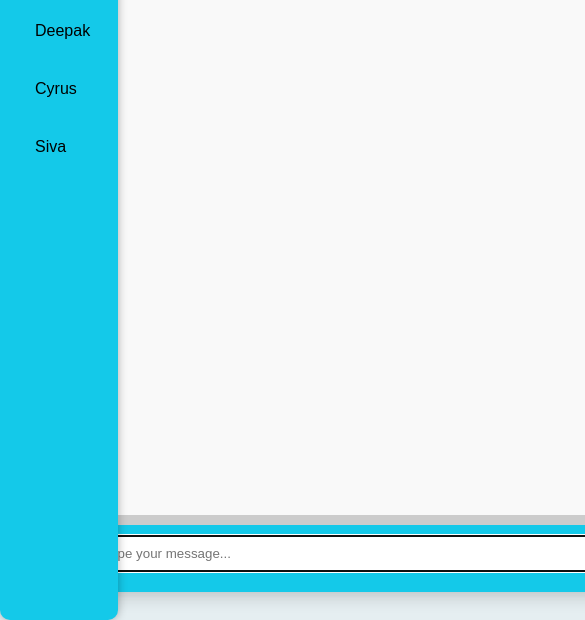
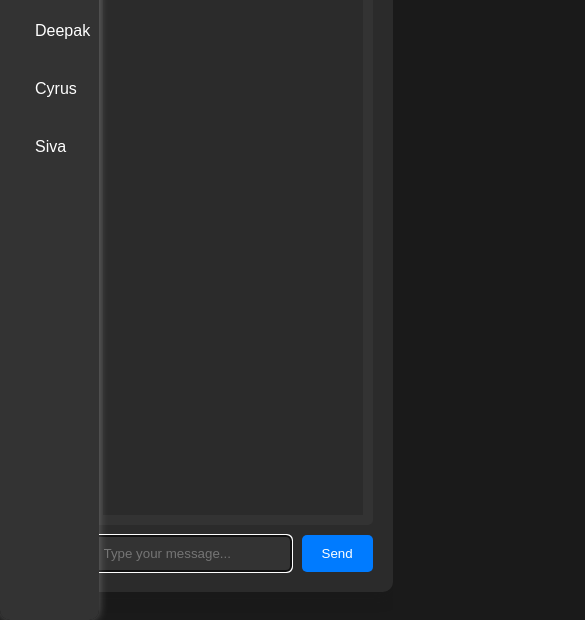
Before and after one commit to dazzy11/hari, a website: page index.html in a window 390 px wide. Shown: the part 224-844 px from the top of the page, 585 px wide, since content can reach past the window. Drawn offline with nearby package versions, Linux system fonts and the light colour scheme; no server answers.

Commit message:
dark theme applied

```diff
--- /dev/null
+++ b/client.js
@@ -0,0 +1,15 @@
+
+// Establish a connection to the server
+const socket = io();
+
+// Event handler for sending messages
+function sendMessage(message) {
+  socket.emit('message', message);
+}
+
+// Event handler for receiving messages
+socket.on('message', function(message) {
+  console.log('Received message:', message);
+  // Update the chat interface with the new message
+  // (e.g., append it to the chat window)
+});
--- a/index.html
+++ b/index.html
@@ -5,6 +5,7 @@
     <meta name="viewport" content="width=device-width, initial-scale=1.0">
     <title>Chat Application</title>
     <link rel="stylesheet" href="styles.css">
+    <script src="/socket.io/socket.io.js"></script>
 </head>
 <body>
     <div class="container">
@@ -39,7 +40,7 @@
             </div>
         </div>
     </div>
-
+    <script src="client.js"></script>
     <script src="app.js"></script>
 </body>
 
--- a/public/styles.css
+++ b/public/styles.css
@@ -3,7 +3,8 @@ body {
     font-family: Arial, sans-serif;
     margin: 0;
     padding: 0;
-    background-color: #e5eef1; /* Light gray background color */
+    background-color: #1a1a1a; /* Dark background color */
+    color: #e0e0e0; /* Light text color */
 }
 
 /* Chat container styles */
@@ -17,10 +18,10 @@ body {
 }
 
 .chat-container {
-    width: 70%; /* Adjusted width */
-    background-color: #f9f9f9; /* Light gray background color */
+    width: 85%; /* Adjusted width */
+    background-color: #2b2b2b; /* Darker gray background color */
     border-radius: 10px;
-    box-shadow: 0 0 20px rgba(0, 0, 0, 0.3); /* Shadow effect */
+    box-shadow: 0 0 20px rgba(255, 255, 255, 0.1); /* Shadow effect */
     padding: 20px;
     margin-top: 10px; /* Moved up */
     margin-right: 40px; /* Moved right */
@@ -56,24 +57,24 @@ body {
 .chat-box {
     height: calc(100vh - 250px); /* Set chat box height to fill the remaining height of the viewport */
     overflow-y: auto;
-    border: 10px solid #ccc;
+    border: 10px solid #333; /* Darker border color */
     padding: 1px;
     margin-bottom: 10px;
-    background-color: #f9f9f9; /* Light gray background color */
+    background-color: #2b2b2b; /* Darker gray background color */
     border-radius: 5px;
 }
 
 .sent-message {
-    background-color: #cce6ff; /* Light blue background color */
-    color: #000; /* Black text color for sent messages */
+    background-color: #445; /* Dark blue background color */
+    color: #fff; /* White text color for sent messages */
     padding: 10px;
     border-radius: 5px;
     margin-bottom: 5px;
 }
 
 .received-message {
-    background-color: #d9ead3; /* Light green background color */
-    color: #000; /* Black text color for received messages */
+    background-color: #333; /* Darker gray background color */
+    color: #fff; /* White text color for received messages */
     padding: 10px;
     border-radius: 5px;
     margin-bottom: 5px;
@@ -83,12 +84,13 @@ body {
     display: flex;
 }
 
-
 #message-input {
     flex: 1; /* Take remaining space */
     padding: 10px;
     border-radius: 5px;
-    border: 1px solid #ccc;
+    border: 1px solid #666; /* Darker border color */
+    color: #fff; /* White text color */
+    background-color: #333; /* Darker gray background color */
 }
 
 .send-button {
@@ -107,15 +109,18 @@ body {
 
 /* Contacts container styles */
 .contacts-container {
-    width: 250px; /* Adjust width as needed */
-    max-height: 600px; /* Set maximum height to limit the size */
-    background-color: #fff; /* White background color */
+    width: 15%; /* Adjust width as needed */
+    max-height: 800vh; /* Set maximum height to fit within the viewport */
+    background-color: #333; /* Dark gray background color */
     border-radius: 10px; /* Rounded corners */
-    box-shadow: 0 0 10px rgba(0, 0, 0, 0.3); /* Shadow effect */
+    box-shadow: 0 0 10px rgba(255, 255, 255, 0.3); /* Shadow effect */
     padding: 20px;
     overflow-y: auto; /* Add scroll if contacts overflow */
+    position: fixed; /* Fixed position to stick it to the left */
+    left: 0; /* Align to the left side */
+    top: 0; /* Align to the top */
+    bottom: 0; /* Stretch to the bottom */
 }
-
 
 .online-status {
     display: flex; /* Use flexbox */
@@ -129,6 +134,7 @@ body {
     border-radius: 50%;
     margin-right: 5px; /* Add some spacing between the dot and the text */
 }
+
 .message {
     background-color: #90b9dd; /* Light blue background color */
     padding: 10px;
@@ -136,25 +142,13 @@ body {
     margin-bottom: 5px;
 }
 
-/* Responsive styles */
-@media screen and (max-width: 768px) {
-    .container {
-        flex-direction: column;
-    }
-
-    .chat-container,
-    .contacts-container {
-        width: 100%;
-    }
-}
 /* Contact styles */
 .contact {
     padding: 15px;
     margin-bottom: 10px;
     cursor: pointer;
     border-radius: 5px;
-    /*transition: transform 0.3s ease;  Add transition */
-    color: #000000; /* Set default text color */
+    color: #ffffff; /* White text color */
 }
 
 /* Contact hover effect */
@@ -165,9 +159,6 @@ body {
     color: #c23939; /* Ensure text color remains unchanged */
     text-shadow: none; /* Remove text shadow */
 }
-
-
-
 
 /* Message input container animation */
 .message-input-container {
@@ -180,29 +171,16 @@ body {
 }
 
 /* Adjusted CSS for contact container and chat container */
-.contacts-container {
-    width: 20%; /* Adjust width as needed */
-    max-height: 800vh; /* Set maximum height to fit within the viewport */
-    background-color: #14c9e9; /* White background color */
-    border-radius: 10px; /* Rounded corners */
-    box-shadow: 0 0 10px rgba(0, 0, 0, 0.3); /* Shadow effect */
-    padding: 20px;
-    overflow-y: auto; /* Add scroll if contacts overflow */
-    position: fixed; /* Fixed position to stick it to the left */
-    left: 0; /* Align to the left side */
-    top: 0; /* Align to the top */
-    bottom: 0; /* Stretch to the bottom */
-}
-
 .chat-container {
-    width: 10000000%; /* Adjusted width */
-    background-color: #14c9e9; /* Light gray background color */
+    width: 85%; /* Adjusted width */
+    background-color: #2b2b2b; /* Darker gray background color */
     border-radius: 10px;
     box-shadow: 0 0 20px rgba(26, 25, 25, 0.3); /* Shadow effect */
     padding: 20px;
     margin-top: 20px; /* Moved up */
     margin-left: 15%; /* Adjusted margin to accommodate contact container */
 }
+
 .app-name {
     font-size: 2rem; /* Adjust font size as needed */
     color: #11080f; /* Adjust color as needed */
```
Also changed, not shown: server.js (+24 -3 lines), public/app.js (line endings or trailing spaces).
